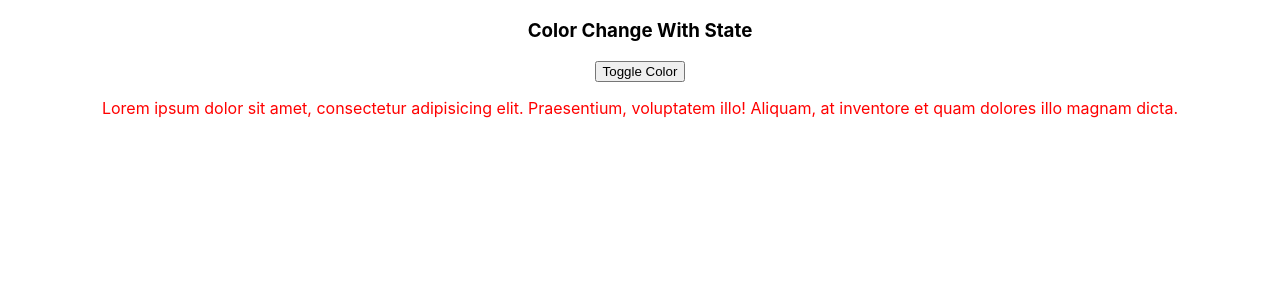
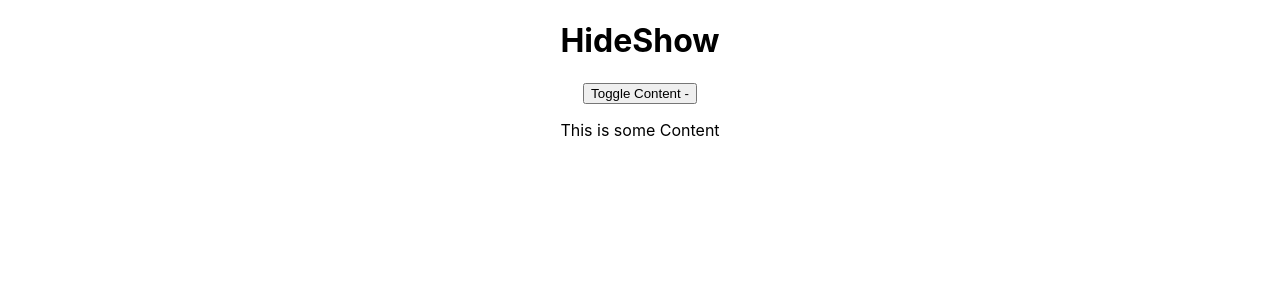
Before and after one commit to gavand-sagar/Upgrad-React-Training, a React (Create React App) app: page / in a window 1280 px wide. Shown: the top 300 px of the page. Built offline with nearby package versions, Linux system fonts and the light colour scheme.

Commit message:
Hide Show

```diff
--- a/src/App.js
+++ b/src/App.js
@@ -4,12 +4,13 @@ import './App.css';
 import { Button, TextField,Rating} from '@mui/material'
 import StateDemo from './StateDemo';
 import ColorChangeWithState from './ColorChangeWithState';
+import HideShow from './HideShow';
 
 function App() {
   const fruits = ["Mango", "Banana", "Kiwi", "Grapes"]
   return (
     <div className="App">
-      <ColorChangeWithState/>
+      <HideShow/>
     </div>
   );
 }
--- /dev/null
+++ b/src/HideShow.jsx
@@ -0,0 +1,23 @@
+import React, { useState } from 'react'
+
+export default function HideShow() {
+    const [isVisible, setIsVisible] = useState(true)
+
+    function handleToggle() {
+        setIsVisible(!isVisible)
+    }
+
+    return (
+        <div>
+            <h1>HideShow</h1>
+
+            <button onClick={handleToggle}>Toggle Content {isVisible ? "-" : "+"}</button>
+
+
+            {
+                isVisible && <p>This is some Content</p>
+            }
+
+        </div>
+    )
+}
```
